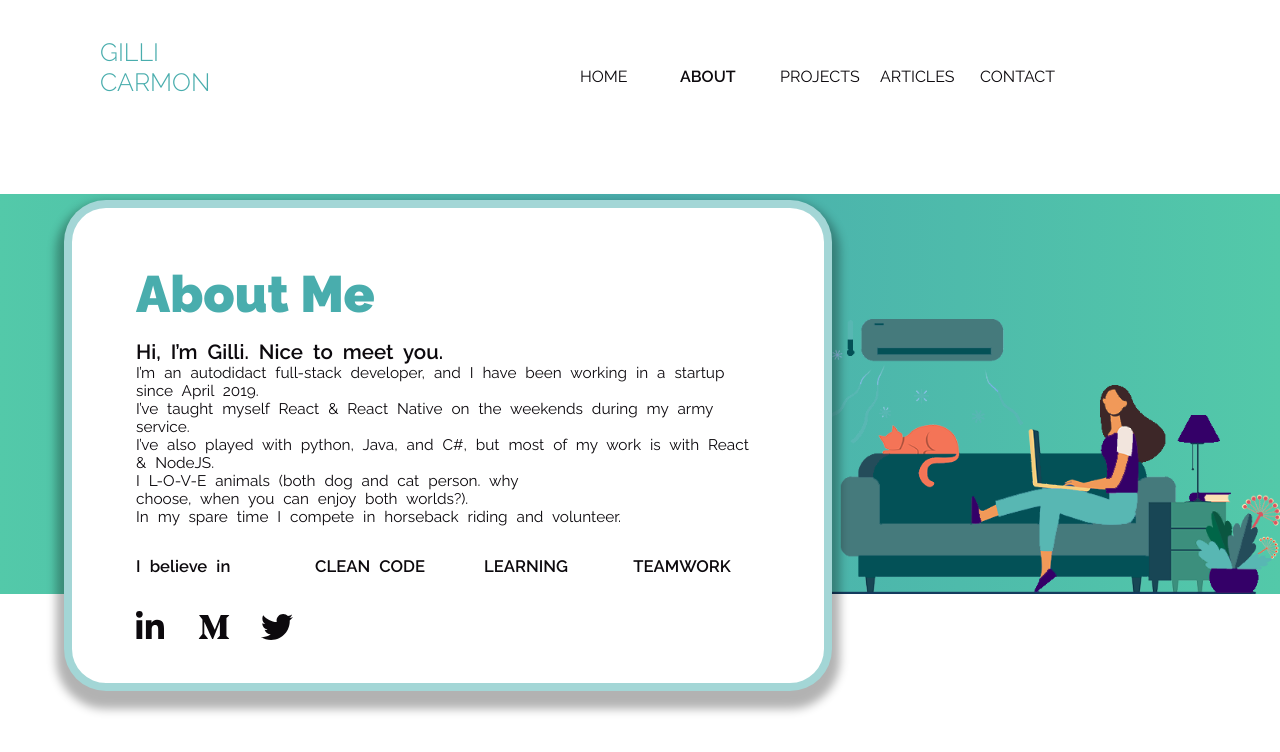
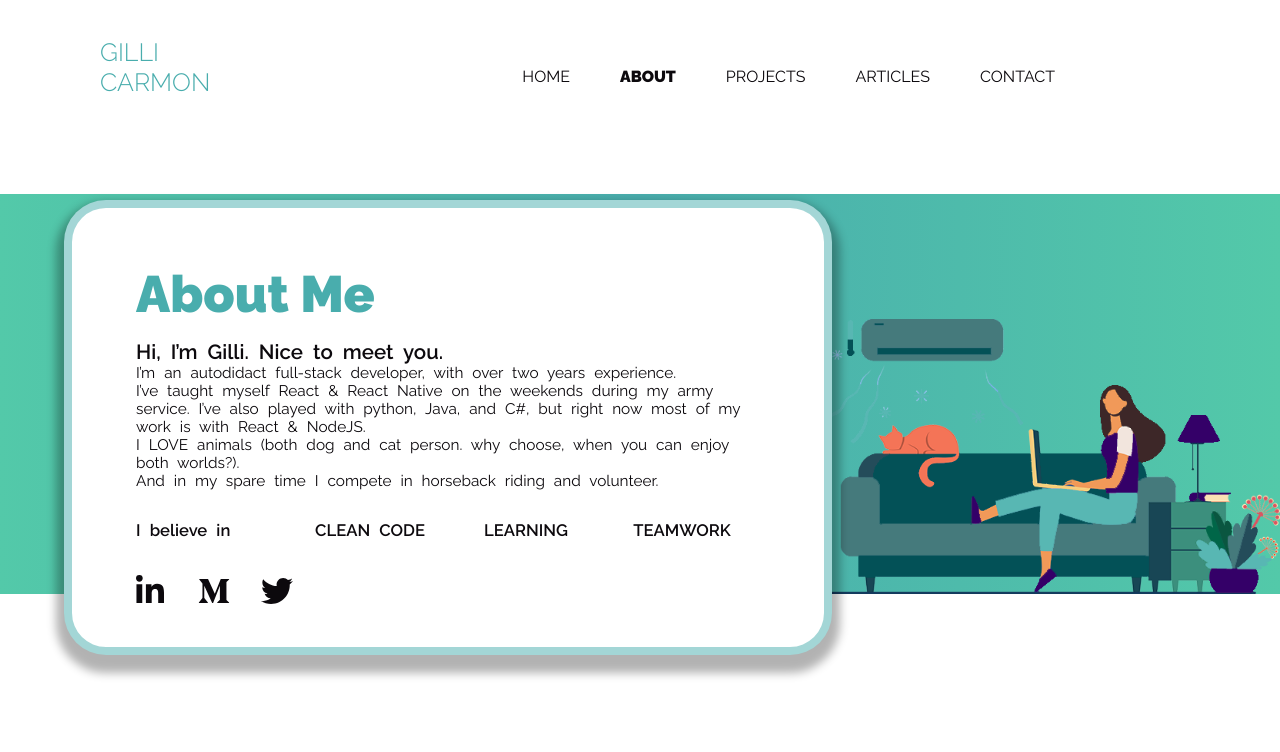
Before and after one commit to gilliC/personal-website, a React (Create React App) app: page /about in a window 1280 px wide. Shown: the top 752 px of the page. Built offline with nearby package versions, Linux system fonts and the light colour scheme.

Commit message:
fix navigation styling

```diff
--- a/src/screens/about/components/description.js
+++ b/src/screens/about/components/description.js
@@ -11,9 +11,8 @@ export const Description = () => {
       <BoldText>{t("aboutScreen.niceToMeet")}</BoldText>
       <TextMed>{t("aboutScreen.about.text.1")}</TextMed>
       <TextMed>{t("aboutScreen.about.text.2")}</TextMed>
-      <TextMed>{t("aboutScreen.about.text.3")}</TextMed>
       <TextMed>{t("aboutScreen.about.text.4")}</TextMed>
-      <TextMed>{t("aboutScreen.about.text.5")}</TextMed>
+      {/* <TextMed>{t("aboutScreen.about.text.5")}</TextMed> */}
       <TextMed>{t("aboutScreen.about.text.6")}</TextMed>
       <VerticalSpace height={30} />
       <Beliefs />
--- a/src/screens/layout/topBar/components/navLinks/components/link.js
+++ b/src/screens/layout/topBar/components/navLinks/components/link.js
@@ -3,9 +3,7 @@ import { NavLink } from "react-router-dom";
 import { colorsPalette, MAIN_FONT } from "services/styling/consts";
 import styled from "styled-components";
 
-const activeStyle = {
-    fontWeight: 600
-}
+const activeStyle = { fontWeight: 800 };
 
 export const Link = ({ label, to }) => {
   return (
@@ -16,11 +14,43 @@ export const Link = ({ label, to }) => {
 };
 
 const StyledNavLink = styled(NavLink)`
-  font-family: ${MAIN_FONT}; color: ${colorsPalette.BLACK}; font-size: 16px; font-weight: 400;
+  font-family: ${MAIN_FONT};
+  color: ${colorsPalette.BLACK};
   text-decoration: none;
-  width: min(100vw, 100px);
-  :hover {
-    background-color: pink;
+  text-align: center;
+  font-size: 16px;
+  font-weight: 400;
+  margin: 0px 10px;
+  padding: 10px 15px;
+  position: relative;
+  z-index: 0;
+  cursor: pointer;
+
+  :before,
+  :after {
+    position: absolute;
+    left: 0px;
+    width: 100%;
+    height: 1px;
+    background: ${colorsPalette.BLACK};
+    content: "";
+    opacity: 0;
+    transition: all 0.3s;
   }
 
+  :before {
+    top: 0px;
+    transform: translateY(-10px);
+  }
+
+  :after {
+    bottom: 0px;
+    transform: translateY(10px);
+  }
+
+  :hover:before,
+  :hover:after {
+    opacity: 1;
+    transform: translateY(0px);
+  }
 `;
--- a/src/services/translation/englishSource.json
+++ b/src/services/translation/englishSource.json
@@ -8,18 +8,17 @@
 
   "homeScreen.bigTitle.name": "Gilli Carmon",
   "homeScreen.bigTitle.job": "Web & Mobile Developer",
-  "homeScreen.description.1": "I'm a developer from Israel. My passion is writing clean, ",
-  "homeScreen.description.2": "elegant code for unique apps and websites.",
+  "homeScreen.description.1": "I'm an Israeli-based fullstack developer. My passion is ",
+  "homeScreen.description.2": "writing clean, elegant code for unique apps and websites.",
   "homeScreen.contactButton.text": "Contact",
 
   "aboutScreen.title": "About Me",
   "aboutScreen.niceToMeet": "Hi, I’m Gilli. Nice to meet you.",
-  "aboutScreen.about.text.1": "I’m an autodidact full-stack developer, and I have been working in a startup since April 2019.",
-  "aboutScreen.about.text.2": "I’ve taught myself React & React Native on the weekends during my army service.",
+  "aboutScreen.about.text.1": "I’m an autodidact full-stack developer, with over two years experience.",
+  "aboutScreen.about.text.2": "I’ve taught myself React & React Native on the weekends during my army service. I’ve also played with python, Java, and C#, but right now most of my work is with React & NodeJS. ",
   "aboutScreen.about.text.3": "I’ve also played with python, Java, and C#, but most of my work is with React & NodeJS. ",
-  "aboutScreen.about.text.4": "I L-O-V-E animals (both dog and cat person. why",
-  "aboutScreen.about.text.5": "choose, when you can enjoy both worlds?).",
-  "aboutScreen.about.text.6": "In my spare time I compete in horseback riding and volunteer.",
+  "aboutScreen.about.text.4": "I LOVE animals (both dog and cat person. why choose, when you can enjoy both worlds?).",
+  "aboutScreen.about.text.6": "And in my spare time I compete in horseback riding and volunteer.",
   "aboutScreen.belifes.1": "I believe in",
   "aboutScreen.belifes.cleanCode": "CLEAN CODE",
   "aboutScreen.belifes.learning": "LEARNING",
```
